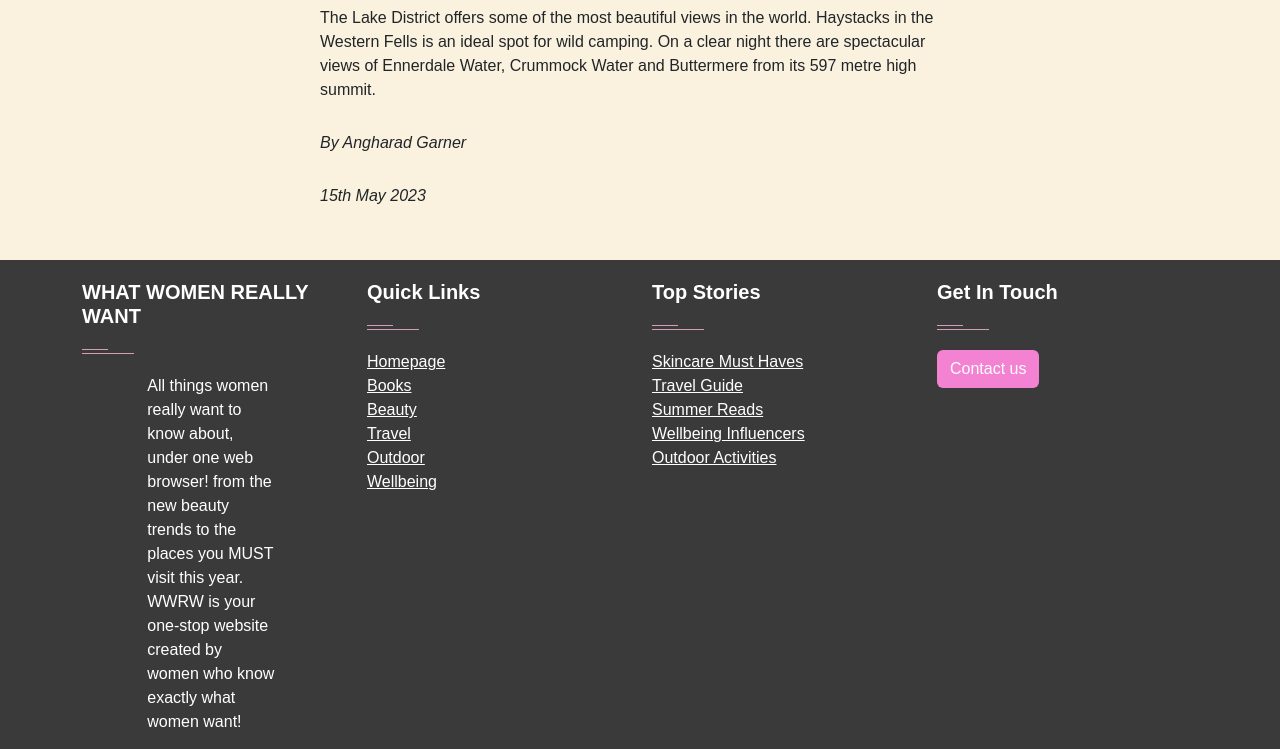
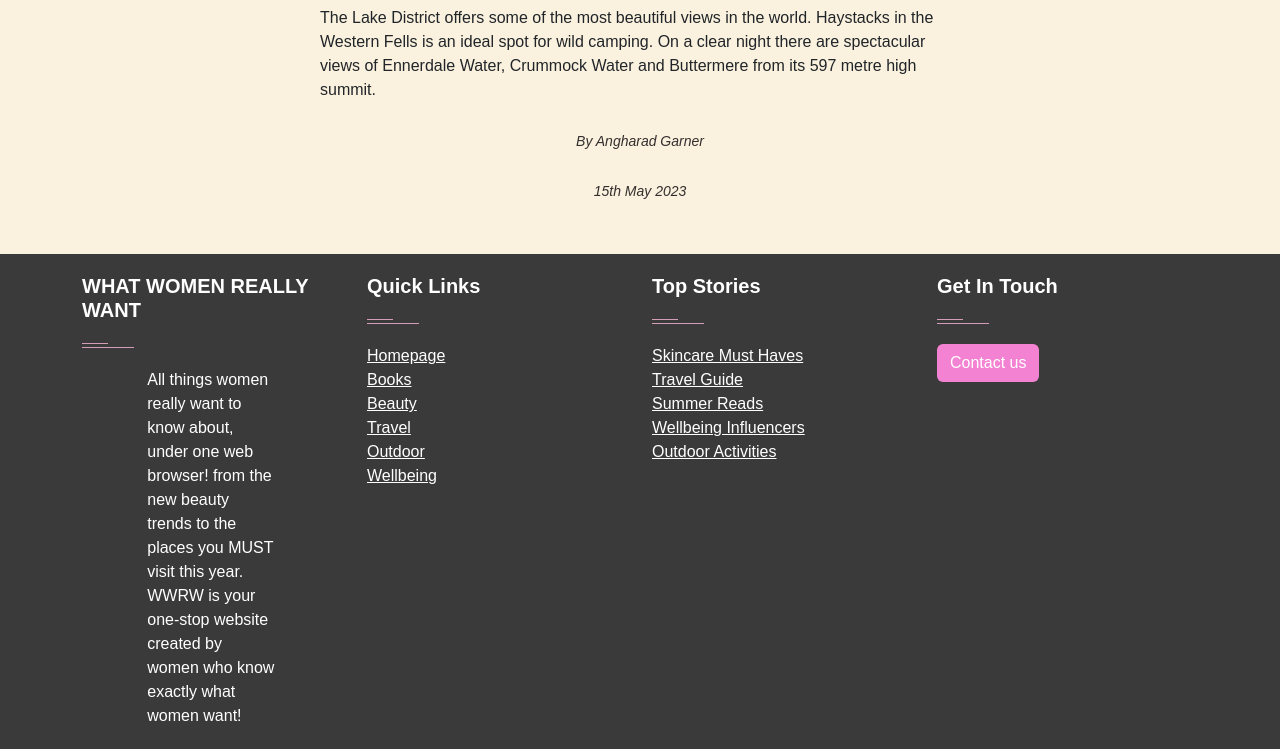
Before and after one commit to Jadeivyx/CFG, a plain HTML site: page Outdoor/outdooradventures.html in a window 1280 px wide. Shown: the part 5940-6689 px from the top of the page. Drawn offline with nearby package versions, Linux system fonts and the light colour scheme.

Commit message:
Added By Angharad

```diff
--- a/Outdoor/outdooradventures.css
+++ b/Outdoor/outdooradventures.css
@@ -31,6 +31,12 @@ text-transform: uppercase;
     color: rgba(3, 4, 2, 0.744);
     padding-left: 100px;
     padding-right: 100px;
+  }
+
+ .angharad {
+    font-size: 14px;
+    color: #342f2f;
+    text-align:center;
   }
 
 img {
```
